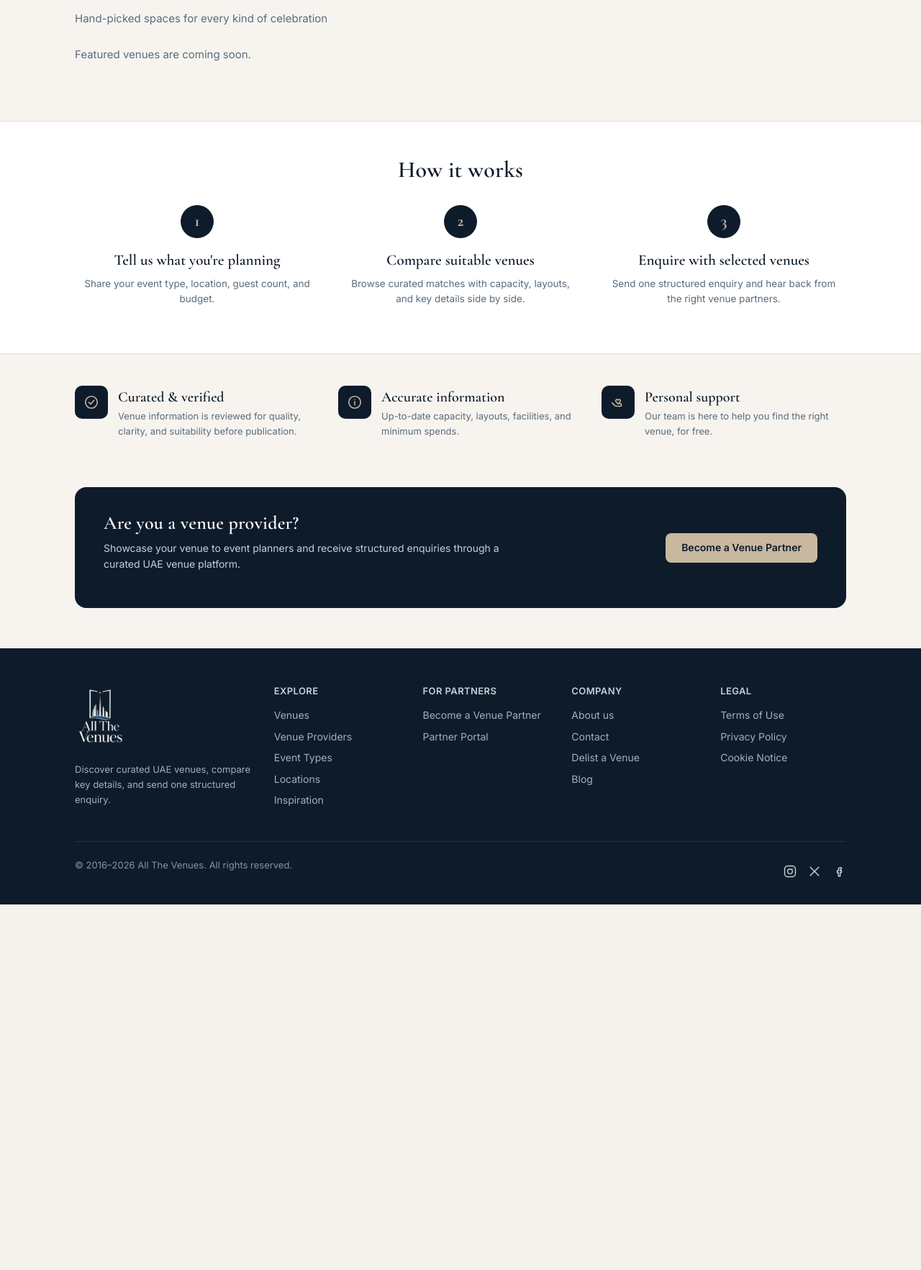
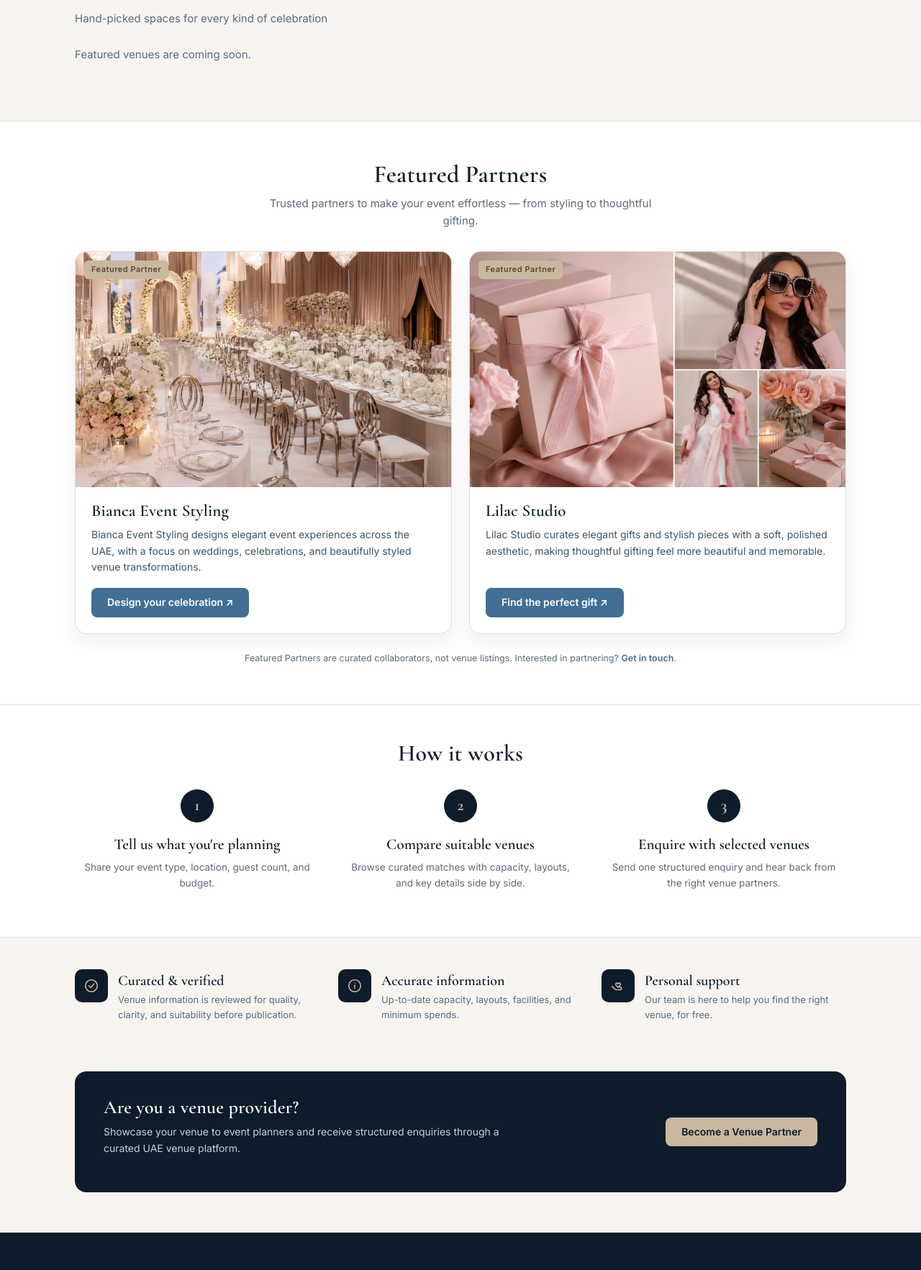
Before and after one commit to sameraoudi/allthevenues-v2, a PHP site: page / in a window 1280 px wide. Shown: the part 906-2671 px from the top of the page at 72% size. Before the commit the page ends 2163 px from the top, so only its background shows below. Run offline with PHP 8.4, Linux system fonts and the light colour scheme; data that the repository does not hold is empty.

Commit message:
Homepage: Featured Partners band (Bianca + Lilac)
Co-Authored-By: Claude Opus 4.8 <noreply@anthropic.com>

```diff
--- a/assets/css/brand.css
+++ b/assets/css/brand.css
@@ -253,6 +253,36 @@ select:focus-visible,
 .atv-card__enq { font-size: 12.5px; font-weight: 600; color: var(--navy); background: var(--sand); border-radius: 7px; padding: 5px 12px; white-space: nowrap; }
 .atv-card__enq:hover { background: #b9a688; }
 .atv-chip svg { width: 13px; height: 13px; }
+
+/* ---- Featured Partners (homepage band; static sister companies) -----------
+   Distinct from Venue Providers. Two hardcoded cards; the image container
+   carries a soft gradient so a missing file degrades to a gradient, never a
+   broken-image icon. Built to docs/atv-featured-partners-preview.html. */
+.fp-sec { background: #fff; border-top: 1px solid var(--line); }
+.fp-head { text-align: center; margin-bottom: 30px; }
+.fp-head h2 { font-size: 34px; color: var(--navy); margin: 0 0 8px; }
+.fp-head p { font-size: 15px; color: var(--muted); line-height: 1.6; max-width: 560px; margin: 0 auto; }
+.fp-grid { display: grid; grid-template-columns: 1fr 1fr; gap: 24px; }
+.fp-card {
+  background: var(--card); border: 1px solid var(--line); border-radius: 16px;
+  overflow: hidden; box-shadow: 0 10px 26px rgba(14,27,42,.07);
+  display: flex; flex-direction: column;
+  transition: transform .28s ease, box-shadow .28s ease;
+}
+.fp-card:hover { transform: translateY(-4px); box-shadow: 0 18px 38px rgba(14,27,42,.14); }
+.fp-card__img { aspect-ratio: 16 / 10; position: relative; overflow: hidden; }
+.fp-card__img img { width: 100%; height: 100%; object-fit: cover; display: block; transition: transform .5s ease; }
+.fp-card:hover .fp-card__img img { transform: scale(1.06); }
+.fp-card__img--bianca { background: linear-gradient(135deg, #c8b6c9, #8a6d84); }
+.fp-card__img--lilac  { background: linear-gradient(135deg, #d9cbe6, #b9a0cf); }
+.fp-badge { position: absolute; top: 12px; left: 12px; z-index: 2; }
+.fp-card__body { padding: 20px 22px 22px; display: flex; flex-direction: column; flex: 1 1 auto; }
+.fp-card__body h3 { font-size: 23px; color: var(--navy); margin: 0 0 8px; }
+.fp-card__body p { font-size: 14px; line-height: 1.6; color: #40525f; margin: 0 0 18px; flex: 1 1 auto; }
+.fp-cta { align-self: flex-start; }
+.fp-foot { text-align: center; font-size: 12.5px; color: var(--muted); margin: 24px 0 0; }
+.fp-foot a { color: var(--action); font-weight: 600; }
+@media (max-width: 720px) { .fp-grid { grid-template-columns: 1fr; } }
 
 /* ---- How it works -------------------------------------------------------- */
 .atv-how { background: #fff; border-top: 1px solid var(--line); border-bottom: 1px solid var(--line); }
@@ -1321,11 +1351,12 @@ select:focus-visible,
 
 /* Reduced-motion: no lift/zoom transitions for users who prefer less motion. */
 @media (prefers-reduced-motion: reduce) {
-  .atv-card, .pcard, .venue-row,
-  .atv-card__img img, .pcard__cover-img, .venue-row__img img { transition: none; }
-  .atv-card:hover, .pcard:hover, .venue-row:hover { transform: none; }
+  .atv-card, .pcard, .venue-row, .fp-card,
+  .atv-card__img img, .pcard__cover-img, .venue-row__img img, .fp-card__img img { transition: none; }
+  .atv-card:hover, .pcard:hover, .venue-row:hover, .fp-card:hover { transform: none; }
   .atv-card:hover .atv-card__img img,
   .pcard:hover .pcard__cover-img,
+  .fp-card:hover .fp-card__img img,
   .venue-row:hover .venue-row__img img { transform: none; }
 }
 
--- a/views/content/home_content.php
+++ b/views/content/home_content.php
@@ -107,6 +107,62 @@ $venuesUrl = base_url('venues');
   </div>
 </section>
 
+<!-- Featured Partners — static sister companies (services/products), NOT venue
+     providers. Two hardcoded cards; no DB/admin layer. Built to
+     docs/atv-featured-partners-preview.html. -->
+<?php
+$featuredPartners = [
+    [
+        'name'  => 'Bianca Event Styling',
+        'body'  => 'Bianca Event Styling designs elegant event experiences across the UAE, with a focus on weddings, celebrations, and beautifully styled venue transformations.',
+        'cta'   => 'Design your celebration',
+        'url'   => 'https://www.instagram.com/bianca_events',
+        'img'   => 'assets/img/featured-partners/bianca-hero.webp',
+        'w'     => 1080,
+        'h'     => 593,
+        'grad'  => 'fp-card__img--bianca',
+    ],
+    [
+        'name'  => 'Lilac Studio',
+        'body'  => 'Lilac Studio curates elegant gifts and stylish pieces with a soft, polished aesthetic, making thoughtful gifting feel more beautiful and memorable.',
+        'cta'   => 'Find the perfect gift',
+        'url'   => 'https://lilacstudio.ae/',
+        'img'   => 'assets/img/featured-partners/lilac-collage.webp',
+        'w'     => 1080,
+        'h'     => 645,
+        'grad'  => 'fp-card__img--lilac',
+    ],
+];
+?>
+<section class="atv-sec fp-sec">
+  <div class="atv-wrap">
+    <div class="fp-head">
+      <h2>Featured Partners</h2>
+      <p>Trusted partners to make your event effortless &mdash; from styling to thoughtful gifting.</p>
+    </div>
+    <div class="fp-grid">
+      <?php foreach ($featuredPartners as $fp): ?>
+        <article class="fp-card">
+          <div class="fp-card__img <?= e($fp['grad']) ?>">
+            <?php /* Gradient shows through when the file isn't there yet — no broken icon. */ ?>
+            <?php if (is_file(app_path($fp['img']))): ?>
+              <img src="<?= e(base_url($fp['img'])) ?>" alt="<?= e($fp['name'] . ' — Featured Partner') ?>"
+                   loading="lazy" width="<?= (int)$fp['w'] ?>" height="<?= (int)$fp['h'] ?>">
+            <?php endif; ?>
+            <span class="atv-badge fp-badge">Featured Partner</span>
+          </div>
+          <div class="fp-card__body">
+            <h3><?= e($fp['name']) ?></h3>
+            <p><?= e($fp['body']) ?></p>
+            <a class="atv-btn fp-cta" href="<?= e($fp['url']) ?>" target="_blank" rel="noopener nofollow"><?= e($fp['cta']) ?> &nearr;</a>
+          </div>
+        </article>
+      <?php endforeach; ?>
+    </div>
+    <p class="fp-foot">Featured Partners are curated collaborators, not venue listings. Interested in partnering? <a href="<?= e(base_url('contact')) ?>">Get in touch</a>.</p>
+  </div>
+</section>
+
 <!-- How it works -->
 <section class="atv-how">
   <div class="atv-wrap">
```
Also changed, not shown: docs/atv-featured-partners-preview.html (added, +82 -0 lines), assets/img/featured-partners/bianca-hero.webp (added), assets/img/featured-partners/lilac-collage.webp (added).
